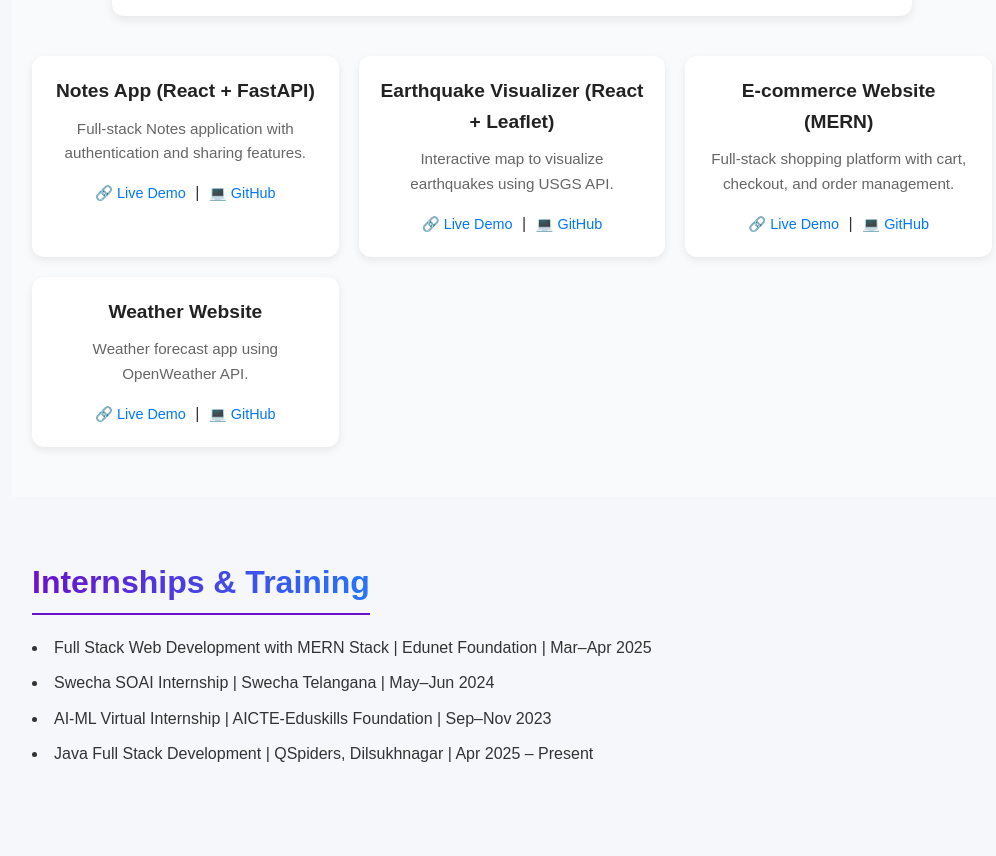
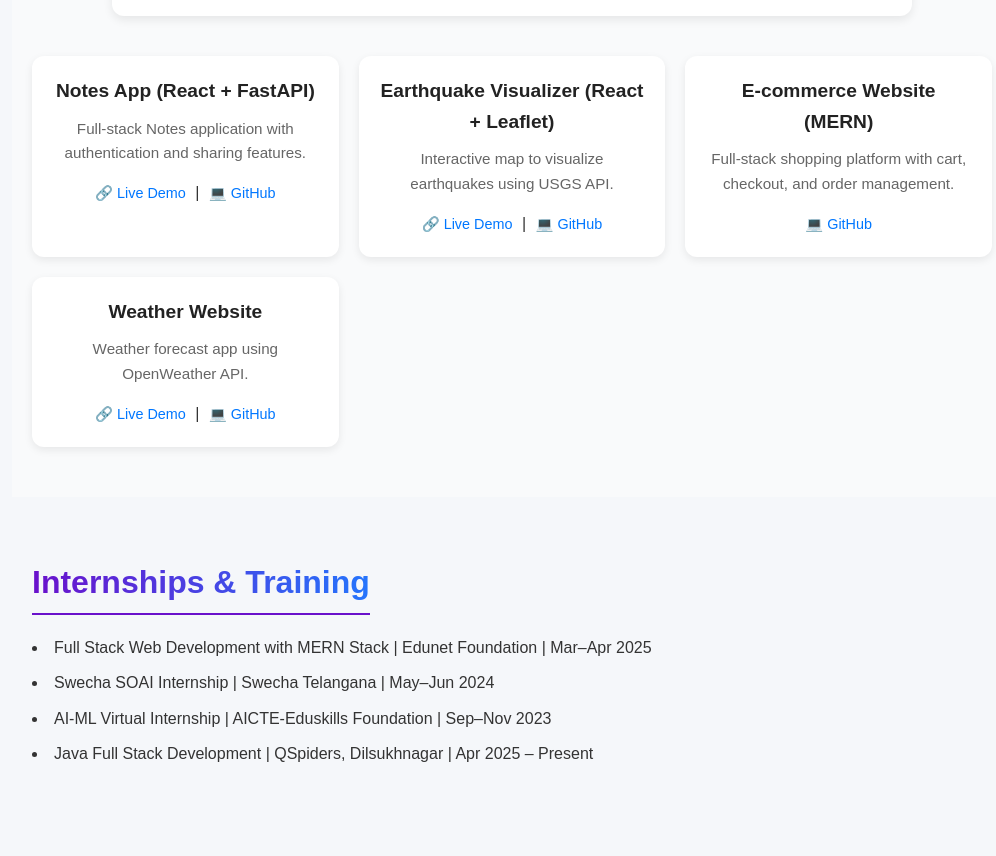
Before and after one commit to shilpan16/portfolio, a plain HTML site: page index.html in a window 1280 px wide. Shown: the part 2549-3405 px from the top of the page, without its empty margins (128-1124 px from the left). Drawn offline with Linux system fonts and the light colour scheme.

Commit message:
Update index.html

```diff
--- a/index.html
+++ b/index.html
@@ -94,14 +94,13 @@
     <div class="project-card">
       <h3>E-commerce Website (MERN)</h3>
       <p>Full-stack shopping platform with cart, checkout, and order management.</p>
-      <a href="https://ecommerce-website-mern.vercel.app/" target="_blank">🔗 Live Demo</a> |
       <a href="https://github.com/shilpan16/ecommerce-website-MERN" target="_blank">💻 GitHub</a>
     </div>
 
     <div class="project-card">
       <h3>Weather Website</h3>
       <p>Weather forecast app using OpenWeather API.</p>
-      <a href="https://weather-website.vercel.app/" target="_blank">🔗 Live Demo</a> |
+      <a href="https://shilpan16.github.io/weatherWebsite/" target="_blank">🔗 Live Demo</a> |
       <a href="https://github.com/shilpan16/weatherWebsite" target="_blank">💻 GitHub</a>
     </div>
   </div>
```
